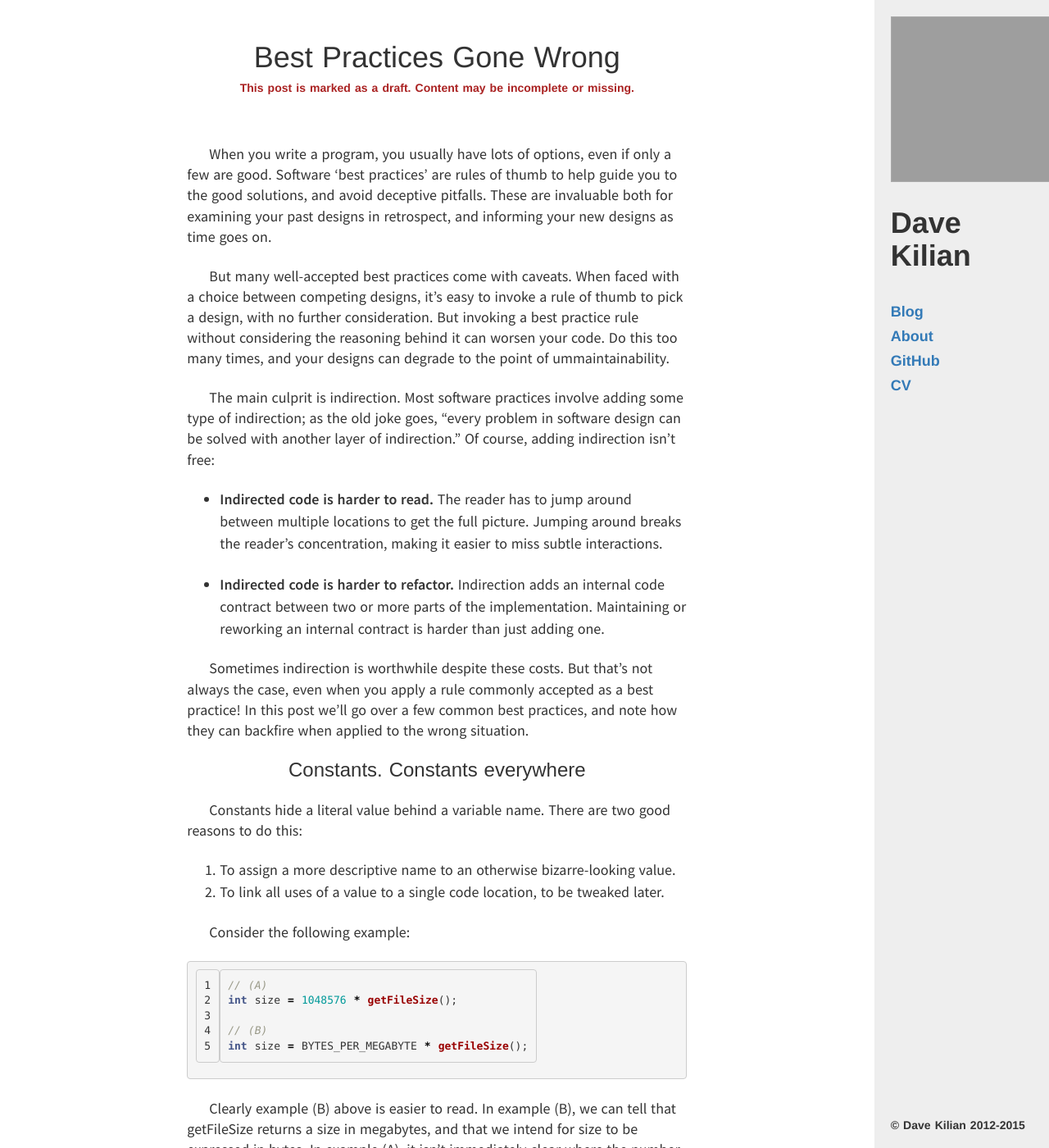
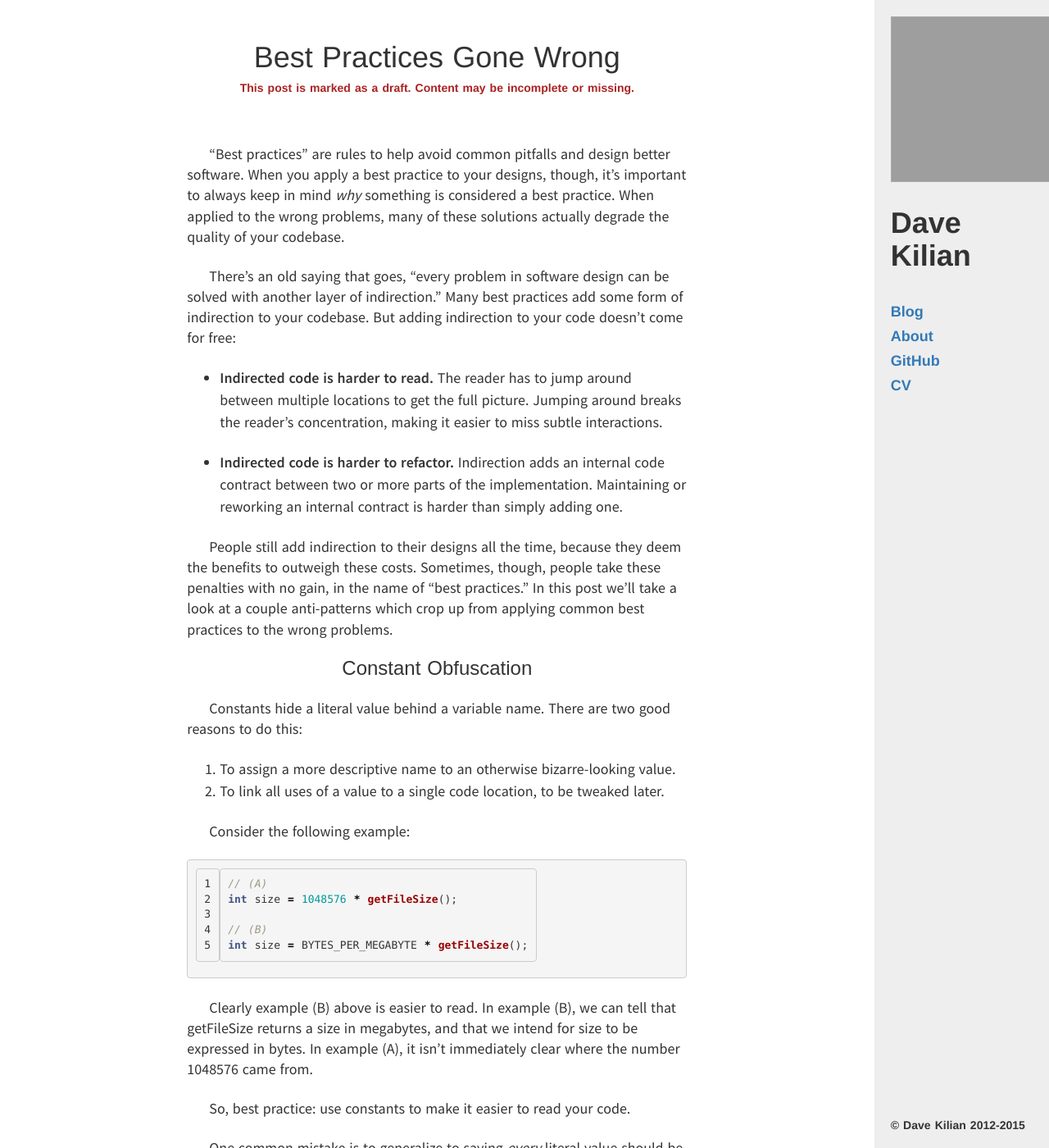
Before and after one commit to davekilian/davekilian.github.com, a Jekyll site: the page built from _posts/2015-11-25-best-practices.markdown, in a window 1280 px wide and 1400 px high. Shown: the whole window at 82% size. Built offline with Jekyll 4.4.1, drawn with Linux system fonts in a browser that asks for light colours; nearby versions of some CDN libraries; Markdown is read by kramdown in place of the engine named in the settings; some of the changed text lies outside the part shown; grey boxes are pictures that could not be loaded.

Commit message:
Couple small fixes

```diff
--- a/_posts/2015-08-12-unity-for-devs.markdown
+++ b/_posts/2015-08-12-unity-for-devs.markdown
@@ -68,7 +68,7 @@ The component system we just set up addresses two major shortcomings from our cl
 You can add or remove components from an entity and see an instant effect, without needing to refactor anything.
 When designed well, components make changes and bugfixes less likely to cause undesired side effects elsewhere.
 
-2. **Components simply entity interaction.**
+2. **Components simplify entity interaction.**
 When components handle interaction between entities, they can examine each entity without worrying about what type of game 'thing' it is.
 A component in one entity can talk directly to another instance of that component in a different entity.
 
--- a/_posts/2015-11-25-best-practices.markdown
+++ b/_posts/2015-11-25-best-practices.markdown
@@ -5,18 +5,13 @@ author: Dave
 draft: true
 ---
 
-When you write a program, you usually have lots of options, even if only a few are good.
-Software 'best practices' are rules of thumb to help guide you to the good solutions, and avoid deceptive pitfalls.
-These are invaluable both for examining your past designs in retrospect, and informing your new designs as time goes on.
+"Best practices" are rules to help avoid common pitfalls and design better software.
+When you apply a best practice to your designs, though, it's important to always keep in mind _why_ something is considered a best practice.
+When applied to the wrong problems, many of these solutions actually degrade the quality of your codebase.
 
-But many well-accepted best practices come with caveats.
-When faced with a choice between competing designs, it's easy to invoke a rule of thumb to pick a design, with no further consideration.
-But invoking a best practice rule without considering the reasoning behind it can worsen your code.
-Do this too many times, and your designs can degrade to the point of ummaintainability.
-
-The main culprit is indirection.
-Most software practices involve adding some type of indirection; as the old joke goes, "every problem in software design can be solved with another layer of indirection."
-Of course, adding indirection isn't free:
+There's an old saying that goes, "every problem in software design can be solved with another layer of indirection."
+Many best practices add some form of indirection to your codebase.
+But adding indirection to your code doesn't come for free:
 
 * **Indirected code is harder to read.**
   The reader has to jump around between multiple locations to get the full picture.
@@ -24,13 +19,13 @@ Of course, adding indirection isn't free:
 
 * **Indirected code is harder to refactor.**
   Indirection adds an internal code contract between two or more parts of the implementation.
-  Maintaining or reworking an internal contract is harder than just adding one.
+  Maintaining or reworking an internal contract is harder than simply adding one.
 
-Sometimes indirection is worthwhile despite these costs.
-But that's not always the case, even when you apply a rule commonly accepted as a best practice!
-In this post we'll go over a few common best practices, and note how they can backfire when applied to the wrong situation.
+People still add indirection to their designs all the time, because they deem the benefits to outweigh these costs.
+Sometimes, though, people take these penalties with no gain, in the name of "best practices."
+In this post we'll take a look at a couple anti-patterns which crop up from applying common best practices to the wrong problems.
 
-### Constants. Constants everywhere
+### Constant Obfuscation
 
 Constants hide a literal value behind a variable name.
 There are two good reasons to do this:
@@ -248,15 +243,11 @@ In summary, here are two bits of advice for using constants in your future code:
    The more globally you define the constant, the greater risk you run of leaking the constant into unrelated scenarios.
    An necessary constant only reduces readability, but an overscoped constant can lead to real bugs.
 
+## The Minimum Code Spanning Tree^(TM)
+
 ---
 
-More topics:
-
-* Speculative extensibility
-* Hiding code instead of abstracting
-* The minimum code spanning tree ^(TM)
-
-Takeaway:
+Takeaways:
 
 * Software should be stable first, and readable second. All else is ancillary
 * Simple software is readable
```
Also changed, not shown: _posts/2014-10-24-cpp-type-erasure.markdown (+12 -14 lines).
